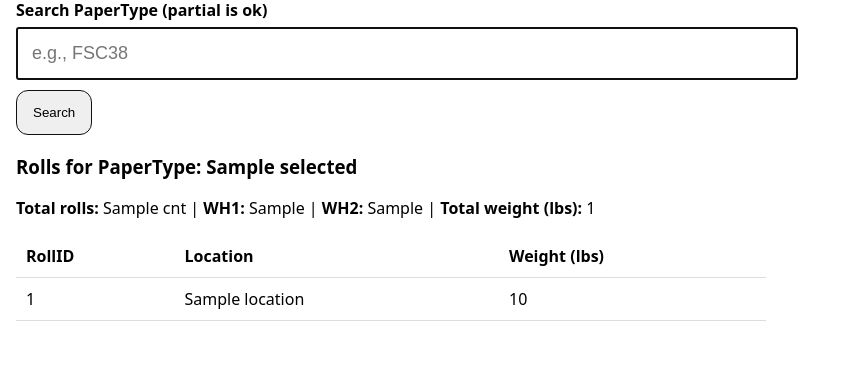
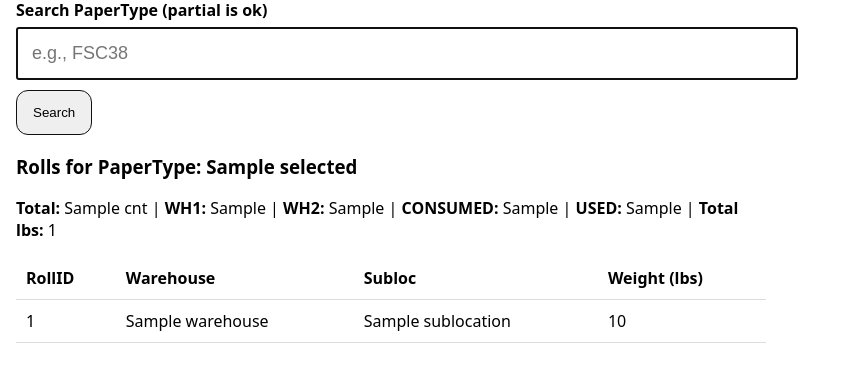
Before and after one commit to TomasOrrego11/Roll-Inventory, a Flask app: template templates/search.html in a window 1280 px wide. Shown: the part 132-514 px from the top of the page, without its empty margins (0-845 px from the left). Run offline with Flask 3, Linux system fonts and the light colour scheme; the template is opened without the code that fills it: most values are stand-ins (such as "Sample title", 1, 10 or a date in 2020); parts of the project's set-up code (start-up, migrations or seed data) failed here and were passed over; some libraries are stand-ins or nearby versions.

Commit message:
Update search.html

```diff
--- a/templates/search.html
+++ b/templates/search.html
@@ -9,16 +9,14 @@
   <button class="btn" type="submit">Search</button>
 </form>
 
-{% if q_norm %}
+{% if q %}
   <h3>Matches</h3>
   {% if matches|length == 0 %}
     <p class="muted">No PaperType matches found.</p>
   {% else %}
     <ul>
       {% for m in matches %}
-        <li>
-          <a href="{{ url_for('search', q=q, paper=m.paper_type) }}">{{ m.paper_type }}</a>
-        </li>
+        <li><a href="{{ url_for('search', q=q, paper=m.paper_type) }}">{{ m.paper_type }}</a></li>
       {% endfor %}
     </ul>
   {% endif %}
@@ -26,12 +24,15 @@
 
 {% if selected %}
   <h3>Rolls for PaperType: {{ selected }}</h3>
+
   {% if totals %}
     <p>
-      <b>Total rolls:</b> {{ totals.cnt }} |
+      <b>Total:</b> {{ totals.cnt }} |
       <b>WH1:</b> {{ totals.wh1_cnt }} |
       <b>WH2:</b> {{ totals.wh2_cnt }} |
-      <b>Total weight (lbs):</b> {{ totals.total_weight }}
+      <b>CONSUMED:</b> {{ totals.consumed_cnt }} |
+      <b>USED:</b> {{ totals.used_cnt }} |
+      <b>Total lbs:</b> {{ totals.total_weight }}
     </p>
   {% endif %}
 
@@ -42,7 +43,8 @@
       <thead>
         <tr>
           <th>RollID</th>
-          <th>Location</th>
+          <th>Warehouse</th>
+          <th>Subloc</th>
           <th>Weight (lbs)</th>
         </tr>
       </thead>
@@ -50,7 +52,8 @@
         {% for r in rolls %}
           <tr>
             <td>{{ r.roll_id }}</td>
-            <td>{{ r.location }}</td>
+            <td>{{ r.warehouse }}</td>
+            <td>{{ r.sublocation }}</td>
             <td>{{ r.weight_lbs }}</td>
           </tr>
         {% endfor %}
```
